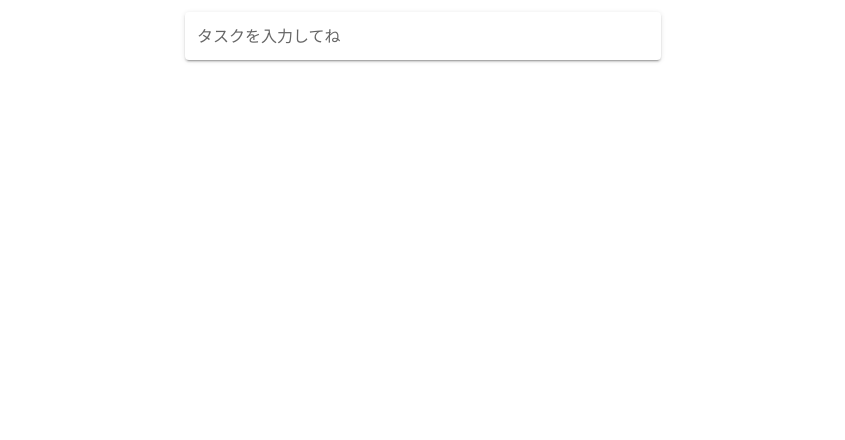
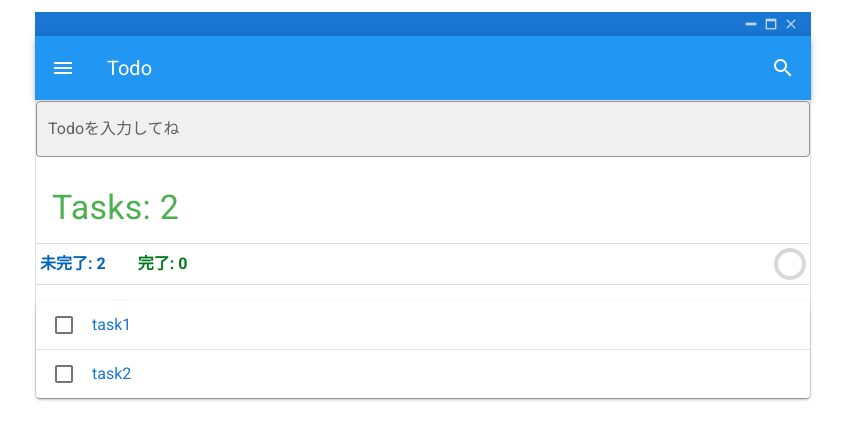
Before and after one commit to daiki-nishimura0/vue-todo, a Vue app: page / in a window 1280 px wide. Shown: the top 440 px of the page, without its empty margins (217-1062 px from the left). Built offline with nearby package versions, Linux system fonts and the light colour scheme.

Commit message:
Todoアプリ (#3)

```diff
--- a/src/App.vue
+++ b/src/App.vue
@@ -1,19 +1,19 @@
 <template>
   <v-app>
     <v-main>
-      <Input />
+      <ListView />
     </v-main>
   </v-app>
 </template>
 
 <script>
-import Input from "./components/Input.vue"
+import ListView from './view/ListView.vue'
 
 export default {
   name: 'App',
 
   components: {
-    Input
+    ListView,
   },
 
   data: () => ({
--- a/src/components/Input.vue
+++ /dev/null
@@ -1,21 +0,0 @@
-<template>
-    <v-container style="max-width: 500px">
-        <v-text-field
-            v-model="newTask"
-            label="タスクを入力してね"
-            solo
-            @keydown.enter="create"
-        >
-        </v-text-field>
-    </v-container>
-</template>
-
-<script>
-export default {
-  name: 'Input',
-
-  data: ()=>({
-
-  })
-}
-</script>
--- /dev/null
+++ b/src/view/ListView.vue
@@ -0,0 +1,186 @@
+<template>
+<v-container style="max-width:800px">
+
+    <v-system-bar
+      color="blue darken-2"
+      dark
+    >
+      <v-spacer></v-spacer>
+
+      <v-icon>mdi-window-minimize</v-icon>
+
+      <v-icon>mdi-window-maximize</v-icon>
+
+      <v-icon>mdi-close</v-icon>
+    </v-system-bar>
+
+    <v-app-bar
+      dark
+      color="blue"
+    >
+      <v-app-bar-nav-icon></v-app-bar-nav-icon>
+
+      <v-toolbar-title>Todo</v-toolbar-title>
+
+      <v-spacer></v-spacer>
+
+      <v-btn icon>
+        <v-icon>mdi-magnify</v-icon>
+      </v-btn>
+    </v-app-bar>
+
+
+<v-card
+  class="mx-a"
+    outlined
+>
+    <v-text-field
+       v-model="newTask"
+        label="Todoを入力してね"
+        @keydown.enter="create"
+        filled
+        outlined
+        single-line
+        >
+      <template v-slot:append>
+        <v-fade-transition>
+          <v-icon
+            v-if="newTask"
+            @click="create"
+          >
+       mdi-pencil
+          </v-icon>
+        </v-fade-transition>
+      </template>
+    </v-text-field>
+
+    <h2 class="text-h4 success--text pl-4">
+      Tasks:
+      <v-fade-transition leave-absolute>
+        <span :key="`tasks-${tasks.length}`">
+          {{ tasks.length }}
+        </span>
+      </v-fade-transition>
+    </h2>
+
+    <v-divider class="mt-4"></v-divider>
+
+    <v-row
+      class="my-1"
+      align="center"
+    >
+      <strong class="mx-4 info--text text--darken-2">
+        未完了: {{ remainingTasks }}
+      </strong>
+
+      <strong class="mx-4 success--text text--darken-2">
+        完了: {{ completedTasks }}
+      </strong>
+
+      <v-spacer></v-spacer>
+
+      <v-progress-circular
+        :value="progress"
+        class="mr-4"
+      ></v-progress-circular>
+    </v-row>
+
+    <v-divider class="mb-4"></v-divider>
+
+    <v-card v-if="tasks.length > 0">
+      <v-slide-y-transition
+        class="py-0"
+        group
+      >
+
+        <template v-for="(task, i) in tasks">
+          <v-divider
+            v-if="i !== 0"
+            :key="`${i}-divider`"
+          ></v-divider>
+
+          <v-list-item :key="`${i}-${task.text}`">
+            <v-list-item-action>
+              <v-checkbox
+                v-model="task.done"
+                :color="task.done && 'grey' || 'primary'"
+              >
+                <template v-slot:label>
+                  <div
+                    :class="task.done && 'grey--text' || 'primary--text'"
+                    class="ml-4"
+                    v-text="task.text"
+                  ></div>
+                </template>
+              </v-checkbox>
+            </v-list-item-action>
+
+            <v-spacer></v-spacer>
+
+            <v-scroll-x-transition>
+              <v-icon
+                v-if="task.done"
+                color="success"
+              >
+                mdi-check
+              </v-icon>
+            </v-scroll-x-transition>
+          </v-list-item>
+        </template>
+      </v-slide-y-transition>
+    </v-card>
+</v-card>
+    </v-container>
+</template>
+
+<script>
+  export default {
+      name: 'ListView',
+
+    data: () => ({
+        // 一覧表示される初期タスクの設定
+      tasks: [
+        {
+          done: false,
+          text: 'task1',
+        },
+        {
+          done: false,
+          text: 'task2',
+        },
+      ],
+      newTask: null,
+    }),
+
+    computed: {
+    // 完了タスクのカウント
+      completedTasks () {
+        return this.tasks.filter(task => task.done).length
+      },
+      // 完了割合いをサークルに表示
+      progress () {
+        return this.completedTasks / this.tasks.length * 100
+      },
+      // 未完了タスク数のカウント
+      remainingTasks () {
+          // タスク数から完了タスクを引く処理
+        return this.tasks.length - this.completedTasks
+      },
+    },
+
+    methods: {
+        // 新しいTodoを作成して追加する
+      create () {
+          // 追加ボタンが押された時以下のしょりを行う
+        this.tasks.push({
+            // 未完了状態
+          done: false,
+            // newTaskに追加する
+          text: this.newTask,
+        })
+        // 追加したらテキストフィールドの中を空にする
+        this.newTask = null
+      },
+    },
+  }
+</script>
```
Also changed, not shown: src/components/HelloWorld.vue (deleted, +0 -151 lines).
